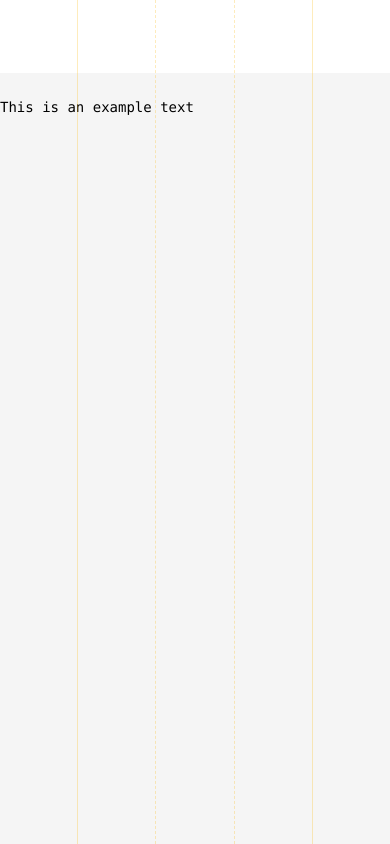
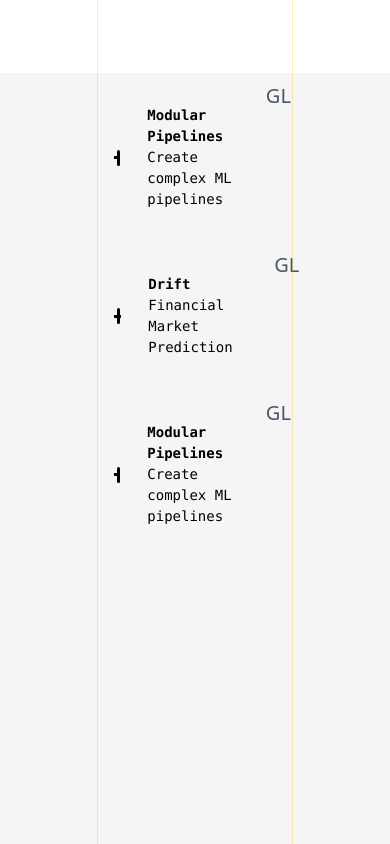
Before and after one commit to dream-faster/dream-faster-landing, a Next.js app: page / in a window 390 px wide. Built offline with nearby package versions, Linux system fonts and the light colour scheme.

Commit message:
feat: Added responsiveness

```diff
--- a/src/pages/index.tsx
+++ b/src/pages/index.tsx
@@ -6,19 +6,49 @@ const SolidLine = () => (
 );
 
 const DashedLine = () => (
-  <div className="h-screen border-r border-dashed border-amber-400 opacity-30" />
+  <div className="hidden h-screen border-r border-dashed border-amber-400 opacity-30 md:block" />
 );
 
 const Background = () => (
-  <span className="absolute inset-y-0 left-0 flex h-screen w-screen flex-row justify-evenly">
+  <div className="pointer-events-none absolute inset-y-0 left-0 flex h-screen w-screen flex-row justify-evenly">
     <SolidLine />
-    {[0, 1].map((i) => (
-      <DashedLine key={i} />
-    ))}
+
+    <DashedLine />
+    <div />
+    <DashedLine />
 
     <SolidLine />
-  </span>
+  </div>
 );
+
+type ProjectProps = {
+  title: String;
+  subtitle: String;
+};
+
+const Plus = () => (
+  <div className="flex h-8 w-8 items-center justify-center">
+    <div className="relative h-[3px] w-1/2 bg-black" />
+    <div className="relative ml-[-29.7%] h-1/2 w-[3px] rounded bg-black" />
+  </div>
+);
+
+const ProjectButton = (props: ProjectProps) => {
+  const { title, subtitle } = props;
+
+  return (
+    <div className="my-2 flex w-full flex-row justify-between">
+      <div className="ml-[-20px] flex items-center justify-center">
+        <Plus />
+        <div className="m-0 flex h-full flex-col justify-center p-6 ">
+          <h1 className="font-mono text-sm font-bold text-black"> {title} </h1>
+          <h2 className="font-mono text-sm text-black "> {subtitle} </h2>
+        </div>
+      </div>
+      <div> GL </div>
+    </div>
+  );
+};
 
 const Index = () => {
   // const router = useRouter();
@@ -32,16 +62,26 @@ const Index = () => {
         />
       }
     >
-      <span className="absolute inset-y-0 left-0 flex h-screen w-screen flex-col">
+      <div className="absolute inset-y-0 left-0 flex h-screen w-screen flex-col  bg-neutral-100">
+        <Background />
         <div className="h-20 w-screen bg-white" />
-        <div className="h-screen w-screen bg-neutral-100">
-          <p className="font-mono text-sm text-black ">
-            {' '}
-            This is an example text{' '}
-          </p>
+        <div className="flex h-full w-screen items-start justify-center">
+          <div className="flex w-2/6 flex-col items-center justify-center">
+            <ProjectButton
+              title="Modular Pipelines"
+              subtitle="Create complex ML pipelines"
+            />
+            <ProjectButton
+              title="Drift"
+              subtitle="Financial Market Prediction"
+            />
+            <ProjectButton
+              title="Modular Pipelines"
+              subtitle="Create complex ML pipelines"
+            />
+          </div>
         </div>
-      </span>
-      <Background />
+      </div>
     </Main>
   );
 };
```
